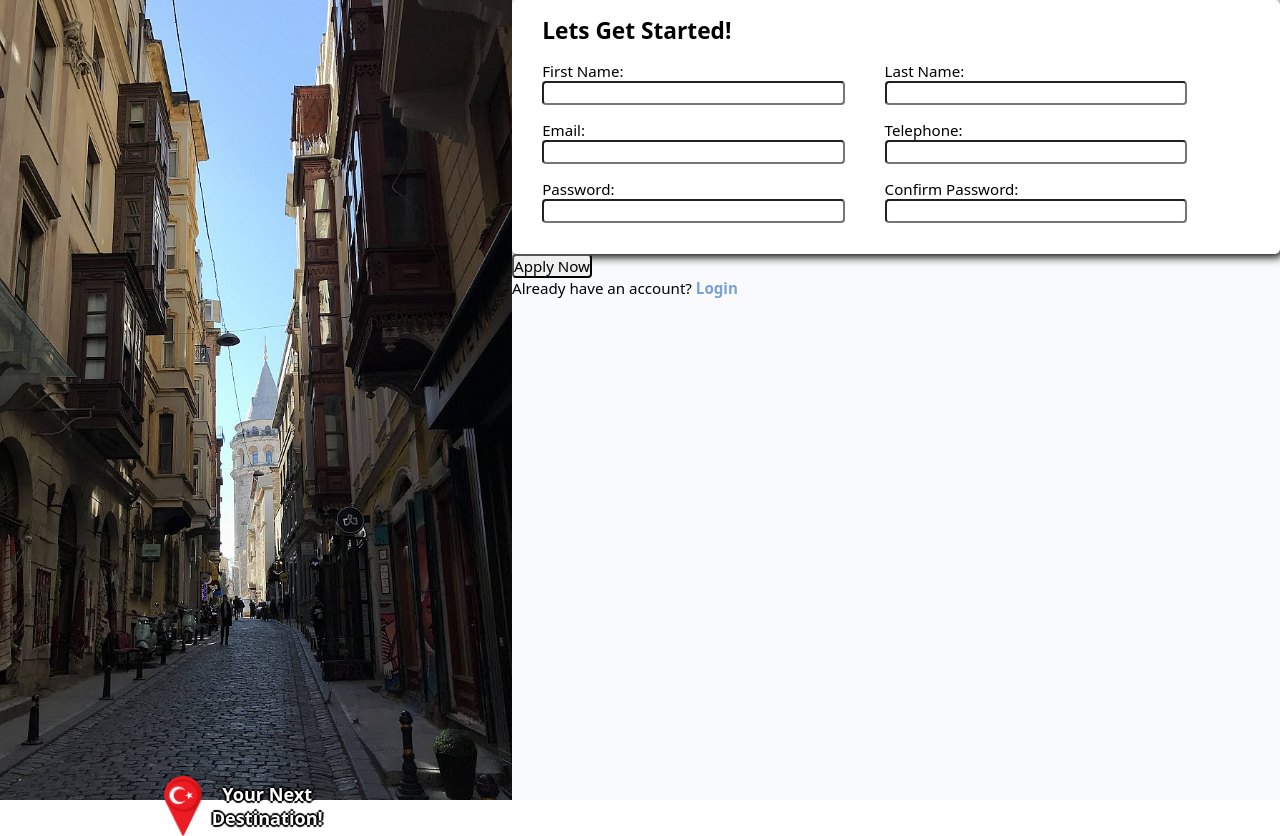
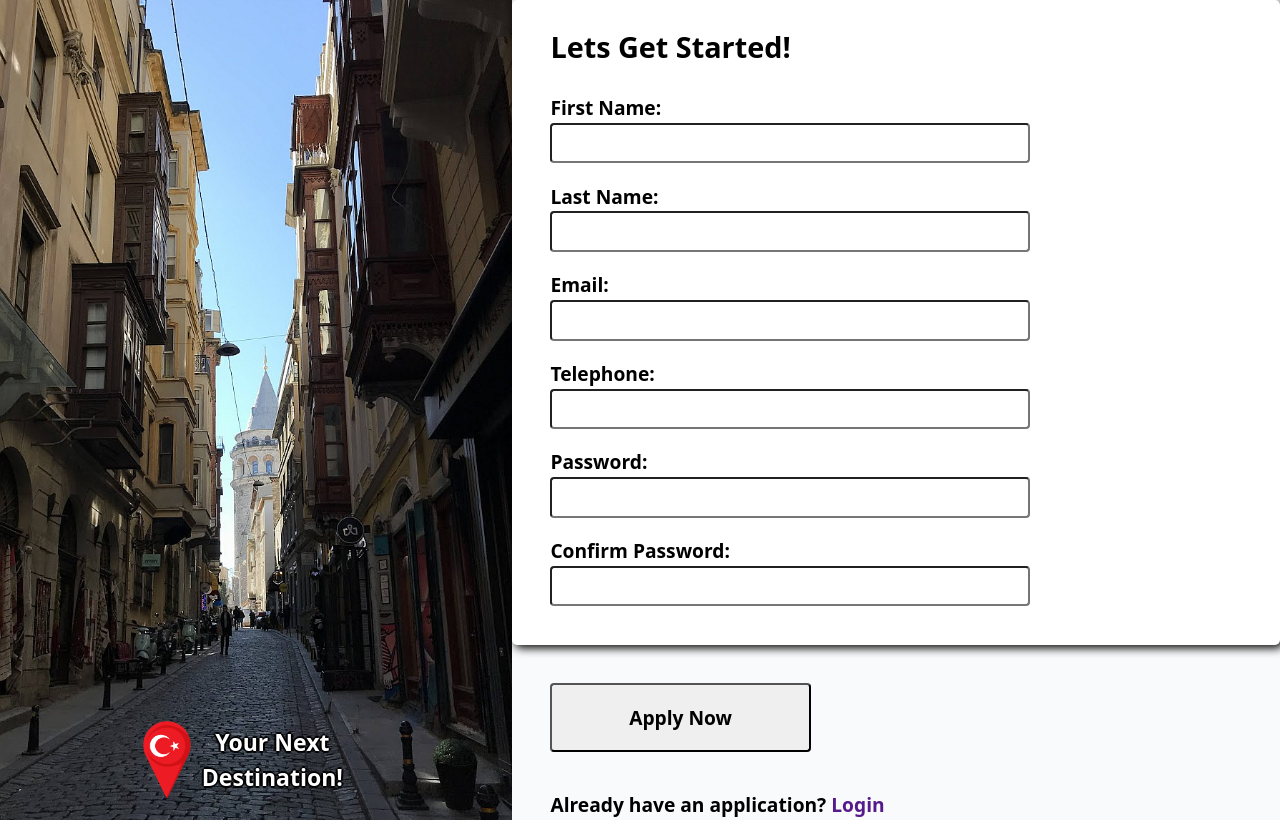
Before and after one commit to mohamedabdulle/sign-up-form, a plain HTML site: page index.html in a window 1280 px wide. Drawn offline with Linux system fonts and the light colour scheme.

Commit message:
add form dynamic response

```diff
--- a/index.html
+++ b/index.html
@@ -23,32 +23,35 @@
     <hgroup>
       <h1></h1>
     </hgroup>
+    <div>
       <form action="" method="post">
         <div id="form-cont">
           <h2>Lets Get Started!</h2>
           <div id="form-element-cont">
-          <div id="form-left">
+            <div id="form-element-row">
               <div class="form-element">
-              <label for="first-name">First Name: <span></span></label>
+                <label for="first-name">First Name:<span></span></label>
                 <input type="text" name="" id="first-name" required>
               </div>
+              <div class="form-element">
+                <label for="last-name">Last Name: <span></span></label>
+                <input type="text" name="" id="last-name" required>
+              </div>
+            </div>
+            <div id="form-element-row">
               <div class="form-element">
                 <label for="email">Email:</label>
                 <input type="email" name="" id="email" required>
               </div>
               <div class="form-element">
+                <label for="telephone">Telephone:</label>
+                <input type="tel" name="" id="telephone" required>
+              </div>
+            </div>
+            <div id="form-element-row">
+              <div class="form-element">
                 <label for="password">Password: </label>
                 <input type="password" name="" id="password">
-            </div>
-          </div>
-          <div id="form-right">
-            <div class="form-element">
-              <label for="last-name">Last Name: <span></span></label>
-              <input type="text" name="" id="last-name" required>
-            </div>
-            <div class="form-element">
-              <label for="telephone">Telephone:</label>
-              <input type="tel" name="" id="telephone" required>
               </div>
               <div class="form-element">
                 <label for="confirm-password">Confirm Password:</label>
@@ -57,9 +60,11 @@
             </div>
           </div>
         </div>
-      <button>Apply Now</button>
+    </div>
+    <button id="apply">Apply Now</button>
     </form>
-    <span>Already have an account? <a href="">Login</a></span>
+    <span id="login-message">Already have an application? <a href="">Login</a></span>
+    </div>
     <footer></footer>
   </main>
 </body>
--- a/style.css
+++ b/style.css
@@ -1,6 +1,9 @@
 :root {
   --system-ui: system-ui, "Segoe UI", Roboto, Helvetica, Arial, sans-serif, "Apple Color Emoji", "Segoe UI Emoji", "Segoe UI Symbol";
-  font-size: calc(62.5% + 0.4vw);
+  font-size: clamp(0.8rem, 1.5vw, 1.2rem);
+  --default-spacing: 2rem;
+  --half-spacing: 1rem;
+  font-weight: 700;
 }
 
 * {
@@ -13,24 +16,24 @@ body {
   font-family: var(--system-ui);
   display: flex;
   min-height: 100vh;
+  line-height: 1.5;
 }
 
 button,
 input {
   font-family: inherit;
   font-size: 100%;
-  border-radius: 4px;;
+  border-radius: 4px;
 }
 
 #background-sidebar {
-  position: relative;
   width: 40vw;
   background: url(img/galata-tower.jpg) center/cover;
 }
 
 #header-sidebar {
   position: relative;
-  top: calc(46rem + 10vh);
+  top: 88%;
   right: 1vw;
   display: flex;
   justify-content: center;
@@ -38,7 +41,6 @@ input {
   gap: 10px;
   font-size: 1.2rem;
   color: white;
-  font-weight: 700;
 }
 
 #header-slogan {
@@ -69,6 +71,10 @@ input {
 main {
   width: 60vw;
   background: rgb(249, 250, 251);
+  display: flex;
+  flex-direction: column;
+  align-items: start;
+  justify-content: center;
 }
 
 #header-sidebar > img {
@@ -78,43 +84,77 @@ main {
 .form-element {
   display: flex;
   flex-direction: column;
-  flex: 1 1 auto;
+  min-width: 10rem;
+  width: 25rem;
 }
 
 .form-element input {
-  /* flex: 1 1 auto; */
+ padding: 0.25rem 0.5rem;
+ flex: 1 1 auto;
 
 }
 
-#form-left,
-#form-right {
+#form-element-row {
   display: flex;
-  flex-direction: column;
-  gap: 1rem;
-  width: 20rem;
+  gap: var(--half-spacing);
+  flex-wrap: wrap;
+}
+
+main > div {
+  width: 100%;
 }
 
 #form-cont {
   background: rgb(255, 255, 255);
   box-shadow: 3px 3px 10px black;
-  padding: 1rem;
+  padding: var(--default-spacing);
   border-radius: 5px;
 }
 
 #form-cont h2 {
-  margin-left: 1rem;
+  margin-bottom: var(--default-spacing);
+  line-height: 0.6;
 }
 
   #form-element-cont {
   display: flex;
-  justify-content: start;
-  align-items: center;
-  gap: 40px;
-  margin: 1rem;
+  flex-direction: column;
+  justify-content: center;
+  align-items: start;
+  gap: var(--half-spacing);
 }
 
 a {
   text-decoration: none;
+}
+
+#apply {
+  margin: var(--default-spacing);
+  padding: var(--half-spacing) 4rem;
   font-weight: 700;
-  color: rgb(122, 161, 211);
 }
+
+#login-message {
+  margin-left: var(--default-spacing);
+}
+
+@media only screen and (max-width: 610px) {
+  body {
+    flex-direction: column;
+    font-size: 1.2rem;
+  }
+
+  #background-sidebar {
+    width: 100%;
+    min-height: 15vh;
+    flex: 1 1 auto;
+  }
+
+  main {
+    width: 100%;
+  }
+
+  #header-sidebar {
+    top: 85%;
+  }
+}
```
Lines whose indentation alone changed are shown as unchanged.
